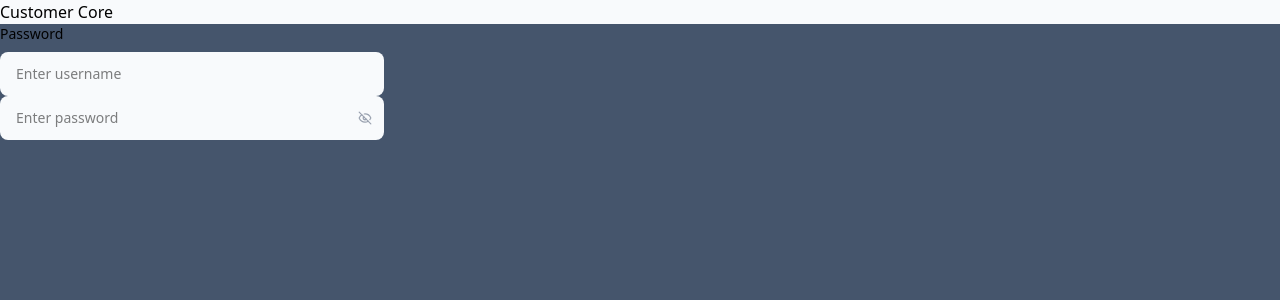
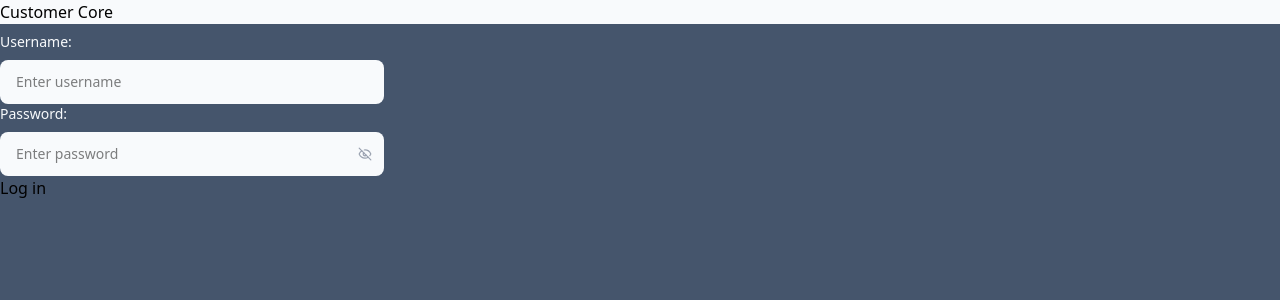
Before and after one commit to CharisGrubb/CustomerCoreDB, a FastAPI app: page /login in a window 1280 px wide. Shown: the top 300 px of the page. Run offline with FastAPI, Linux system fonts and the light colour scheme; some libraries are stand-ins or nearby versions.

Commit message:
formatting log in page

```diff
--- a/CustomerCoreService/templates/login.html
+++ b/CustomerCoreService/templates/login.html
@@ -17,11 +17,12 @@
 </head>
 
 <body class="bg-slate-600 dark:bg-slate-950">
-    <h1 class="bg-slate-50">Customer Core</h1>
+    <h1 class="bg-slate-50 mb-2">Customer Core</h1>
     <!-- Form Group -->
 <div class="max-w-sm">
-    <label class="block text-sm mb-2">Password</label>
+    <label class="block text-sm mb-2 text-slate-50">Username:</label>
     <input id="login_username" type="text" class="bg-slate-50 py-2.5 sm:py-3 ps-4 pe-10 block w-full border-gray-200 rounded-lg sm:text-sm focus:border-slate-950 focus:ring-slate-950 disabled:opacity-50 disabled:pointer-events-none" placeholder="Enter username">
+    <label class="block text-sm mb-2 text-slate-50">Password:</label>
     <div class="relative">
       <input id="hs-toggle-password" type="password" class="bg-slate-50 py-2.5 sm:py-3 ps-4 pe-10 block w-full border-gray-200 rounded-lg sm:text-sm focus:border-slate-950 focus:ring-slate-950 disabled:opacity-50 disabled:pointer-events-none" placeholder="Enter password">
       <button type="button" data-hs-toggle-password='{
@@ -37,6 +38,7 @@
         </svg>
       </button>
     </div>
+    <button class="dark:bg-pink-800 dark:text-slate-50">Log in</button>
   </div>
   <!-- End Form Group -->
 </body>
```
